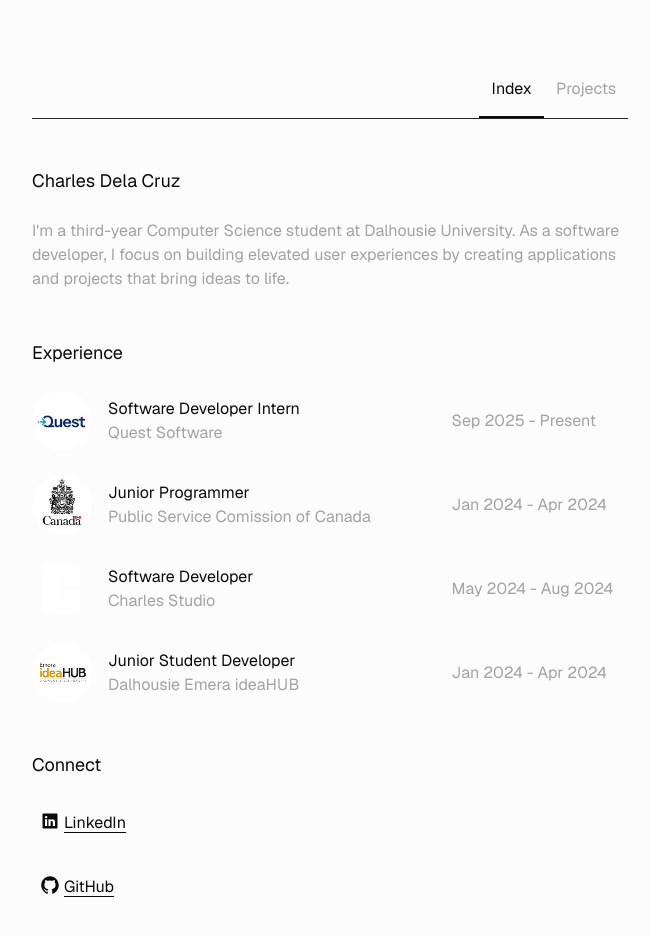
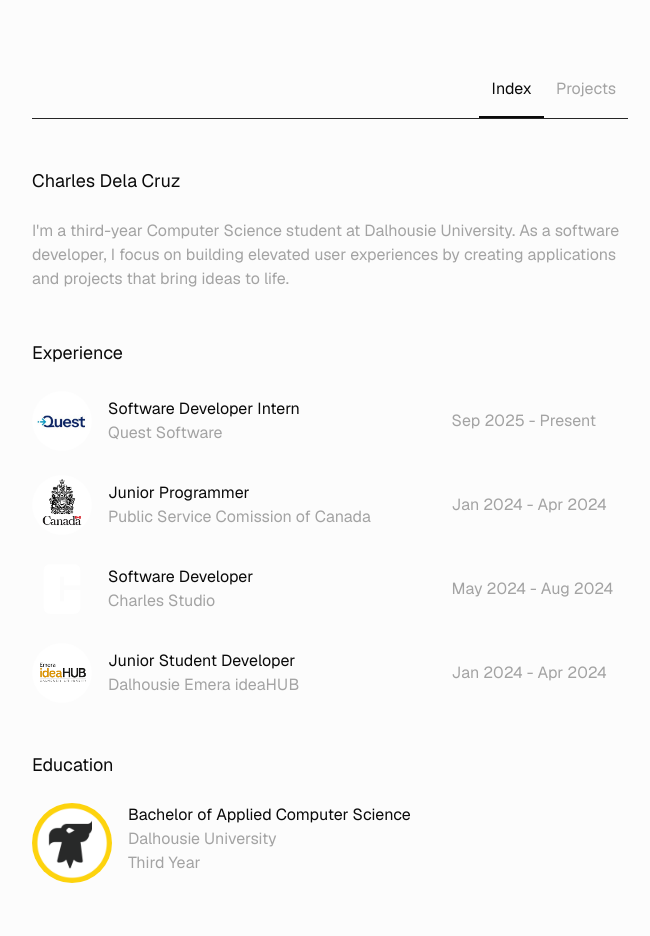
Before and after one commit to cdemzy/portfolio, a Next.js app: page / in a window 1280 px wide. Shown: the top 936 px of the page, without its empty margins (310-960 px from the left). Before the commit the page ends 907 px from the top, so only its background shows below. Built offline with nearby package versions, Linux system fonts and the light colour scheme.

Commit message:
feat: add Education component to showcase academic background

```diff
--- /dev/null
+++ b/app/components/Education.tsx
@@ -0,0 +1,24 @@
+"use client";
+
+import Image from "next/image";
+import DalLogo from "@/public/general-logos/dal-logo-yellow.png"
+
+export default function Education() {
+	return (
+		<section className="index-section" id="education">
+			<h2>Education</h2>
+			<div className="flex gap-4 text-secondary-foreground">
+				<Image
+				className="w-20 h-20 rounded-full"
+				src={DalLogo}
+				alt="Dalhousie University Logo"
+				/>
+				<span className="">
+				<p className="degree text-foreground">Bachelor of Applied Computer Science</p>
+				<p className="university">Dalhousie University</p>
+				<p className="school-year w-[35%]">Third Year</p>
+				</span>
+			</div>
+		</section>
+	)
+}
--- a/app/page.tsx
+++ b/app/page.tsx
@@ -2,12 +2,14 @@
 import Intro from "./components/Intro"
 import Experience from "./components/Experience";
 import Connect from "./components/Connect";
+import Education from "./components/Education";
 
 export default function Home() {
   return (
     <main className="flex flex-col gap-12">
       <Intro/>
       <Experience/>
+      <Education/>
       <Connect/>
     </main>
   );
```
